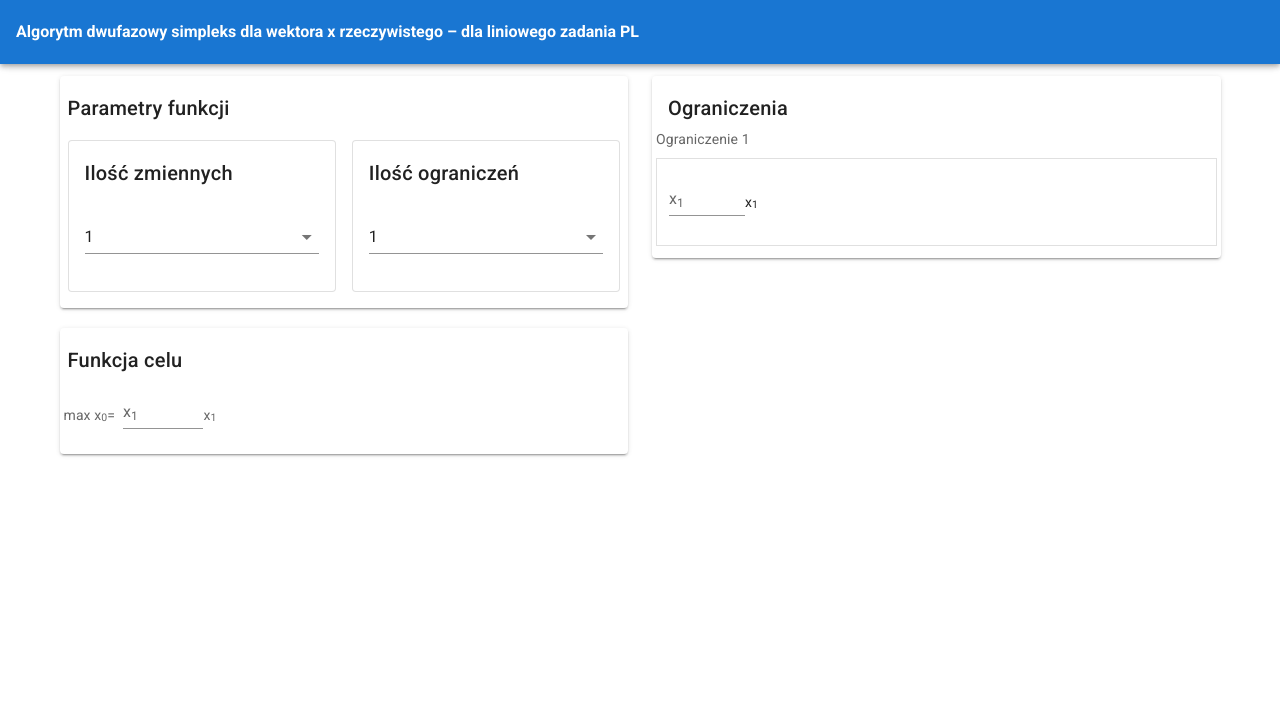
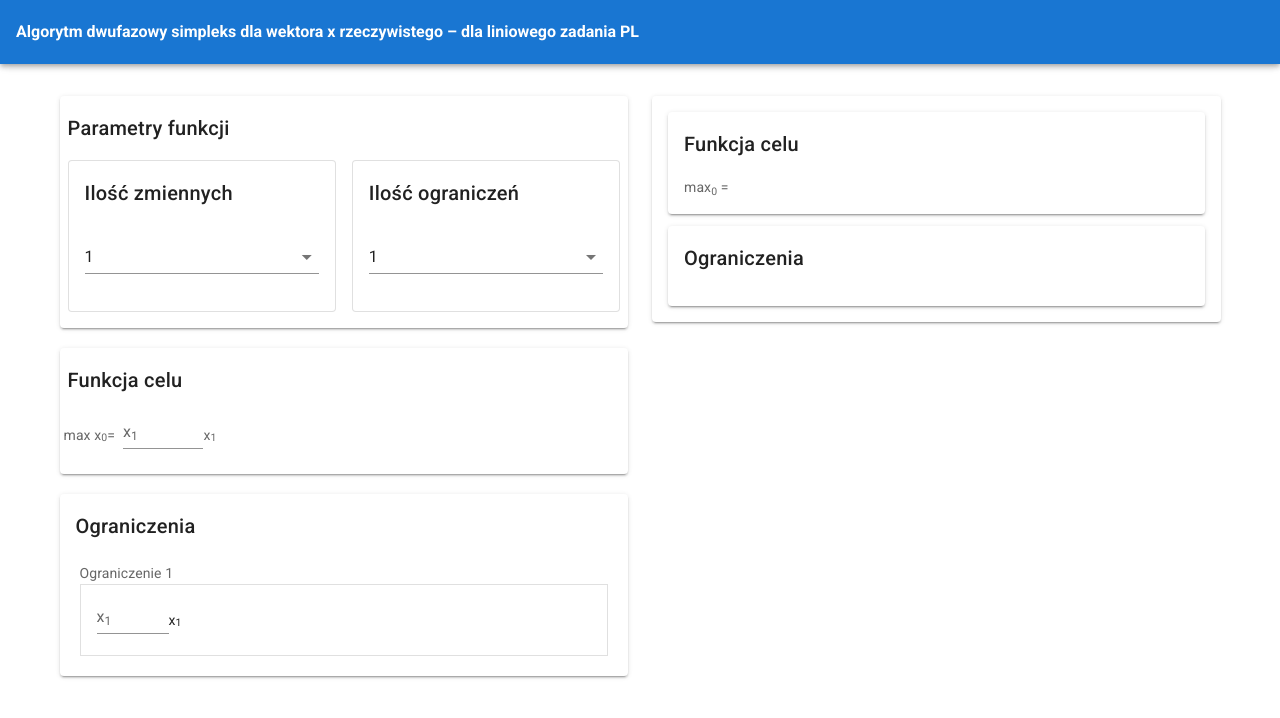
Before and after one commit to GrzegorzSikorski96/pwr-timo, a Vue app: page / in a window 1280 px wide. Shown: the top 718 px of the page. Built offline with nearby package versions, Linux system fonts and the light colour scheme.

Commit message:
fixed limitations display, added summary component

```diff
--- /dev/null
+++ b/src/components/BaseFunction.vue
@@ -0,0 +1,39 @@
+<template>
+  <v-card>
+    <v-card-title class="ml-md-n2">
+      Funkcja celu
+    </v-card-title>
+
+    <v-card-text>
+      <Function :variables="variables" v-model="baseFunction">
+        <template v-slot:before-function>
+          max x<sub>0</sub><span class="mr-2">=</span>
+        </template>
+      </Function>
+    </v-card-text>
+  </v-card>
+</template>
+
+<script>
+import Function from "@/components/Function";
+
+export default {
+  name: "BaseFunction",
+  components: {Function},
+  props: {
+    variables: Number,
+  },
+  data: () => ({
+    baseFunction: [],
+  }),
+  watch: {
+    baseFunction: function () {
+      this.$emit("input", this.baseFunction);
+    }
+  }
+}
+</script>
+
+<style scoped>
+
+</style>
--- a/src/components/Function.vue
+++ b/src/components/Function.vue
@@ -1,23 +1,16 @@
 <template>
-  <v-card>
-    <v-card-title class="ml-md-n2">
-      Funkcja celu
-    </v-card-title>
-
-    <v-card-text>
-      <v-row align="center">
-        max x<sub>0</sub><span class="mr-2">=</span>
-        <span v-for="i in variables" v-bind:key="i"
-              class="d-inline-flex float-left align-center pa-0 col-12 col-sm-12 col-md-3 col-lg-2">
-            <VariableInput :number="i" v-model="baseVariables[i-1]"></VariableInput>
+  <v-row align="center">
+    <slot name="before-function"></slot>
+    <span v-for="i in variables" v-bind:key="i"
+          class="d-inline-flex float-left align-center pa-0 col-12 col-sm-12 col-md-3 col-lg-2">
+            <VariableInput :number="i" v-model="values[i-1]"></VariableInput>
             x<sub>{{ i }}</sub>
             <span class="mx-2" v-if="i !== variables">
               +
             </span>
-        </span>
-      </v-row>
-    </v-card-text>
-  </v-card>
+    </span>
+    <slot name="after-function"></slot>
+  </v-row>
 </template>
 
 <script>
@@ -31,12 +24,12 @@ export default {
   },
   data: function () {
     return {
-      baseVariables: [],
+      values: [],
     };
   },
   watch: {
-    baseVariables: function () {
-      this.$emit("input", this.baseVariables);
+    values: function () {
+      this.$emit("input", this.values);
     }
   }
 }
--- a/src/components/Home.vue
+++ b/src/components/Home.vue
@@ -1,13 +1,14 @@
 <template>
   <v-container>
-    <v-row>
+    <v-row class="mt-2">
       <v-col class="col-6 col-sm-12 col-md-6">
         <Parameters v-model="parameters"></Parameters>
-        <Function class="mt-5" :variables="parameters.variables" v-model="baseVariables" v-if="baseVariables"></Function>
+        <BaseFunction class="my-5" :variables="parameters.variables" v-model="base"></BaseFunction>
+        <Limitations :m="parameters.limitations" :n="parameters.variables" v-model="limitations"></Limitations>
       </v-col>
 
       <v-col class="col-12 col-sm-12 col-md-6">
-        <Limitations :m="parameters.limitations" :n="parameters.variables"></Limitations>
+        <Summary :base="base" :limitations="limitations"></Summary>
       </v-col>
     </v-row>
   </v-container>
@@ -15,19 +16,21 @@
 
 <script>
 import Parameters from "@/components/Parameters";
-import Function from "@/components/Function";
 import Limitations from "@/components/Limitations";
+import BaseFunction from "@/components/BaseFunction";
+import Summary from "@/components/Summary";
 
 export default {
   name: 'Home',
   components: {
+    Summary,
+    BaseFunction,
     Limitations,
-    Function,
     Parameters,
   },
   data: () => ({
     parameters: {},
-    baseVariables: [],
+    base: [],
     limitations: [],
   }),
 }
--- a/src/components/Limitations.vue
+++ b/src/components/Limitations.vue
@@ -4,17 +4,11 @@
       Ograniczenia
     </v-card-title>
     <v-card-text>
-      <v-row align="center" v-for="i in m" v-bind:key="i">
+      <v-row align="center" class="ma-1" v-for="i in m" v-bind:key="i">
         Ograniczenie {{ i }}
-        <v-sheet class="align-center my-2 col-12 py-2" outlined>
-          <span v-for="j in n" v-bind:key="j"
-                class="d-inline-flex float-left align-center pa-0 col-12 col-sm-12 col-md-3 col-lg-2">
-            <VariableInput :number="j"></VariableInput>
-            x<sub>{{ j }}</sub>
-            <span class="mx-2" v-if="j !== n">
-              +
-            </span>
-        </span>
+        <v-sheet class="align-center col-12" outlined>
+          <Function class="ml-1" :variables="n" v-model="limitations[i-1]">
+          </Function>
         </v-sheet>
       </v-row>
     </v-card-text>
@@ -22,14 +16,24 @@
 </template>
 
 <script>
-import VariableInput from "@/components/VariableInput";
+import Function from "@/components/Function";
 
 export default {
   name: "Limitations",
-  components: {VariableInput},
+  components: {Function},
   props: {
     m: Number,
     n: Number,
+  },
+  data: function () {
+    return {
+      limitations: [],
+    };
+  },
+  watch: {
+    limitations: function () {
+      this.$emit("input", this.limitations)
+    }
   }
 }
 </script>
--- /dev/null
+++ b/src/components/Summary.vue
@@ -0,0 +1,47 @@
+<template>
+  <v-card>
+    <v-card-text>
+      <v-card>
+        <v-card-title>
+          Funkcja celu
+        </v-card-title>
+        <v-card-text>
+          max<sub>0</sub> =
+          <span v-for="(item, key) in base" v-bind:key="key">
+          {{ item }}x<sub>{{ key + 1 }}</sub>
+          <span v-if="key !== base.length-1">+</span>
+        </span>
+        </v-card-text>
+      </v-card>
+
+      <v-card class="mt-3">
+        <v-card-title>
+          Ograniczenia
+        </v-card-title>
+        <v-card-text>
+          <span class="d-block" v-for="(row, key) in limitations" v-bind:key="key">
+            <span v-for="(col, keyk) in row" v-bind:key="keyk">
+              <span v-if="col">
+                {{ col }}x<sub>{{ keyk + 1 }}</sub><span v-if="keyk !== row.length-1">+</span>
+              </span>
+            </span>
+          </span>
+        </v-card-text>
+      </v-card>
+    </v-card-text>
+  </v-card>
+</template>
+
+<script>
+export default {
+  name: "Summary",
+  props: {
+    base: Array,
+    limitations: Array,
+  }
+}
+</script>
+
+<style scoped>
+
+</style>
--- a/src/components/VariableInput.vue
+++ b/src/components/VariableInput.vue
@@ -18,7 +18,7 @@ export default {
   }),
   watch: {
     x: function (value) {
-      this.$emit('input', value);
+      this.$emit("input", value);
     },
   },
 }
```
Also changed, not shown: 1 other file (tests, documents, lock files or other folders).
